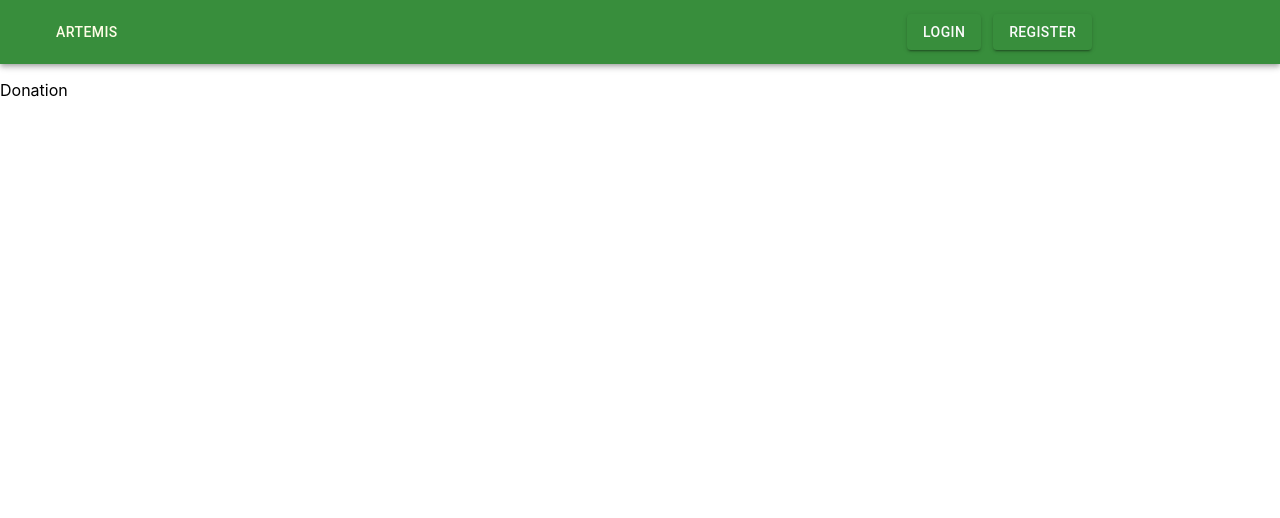
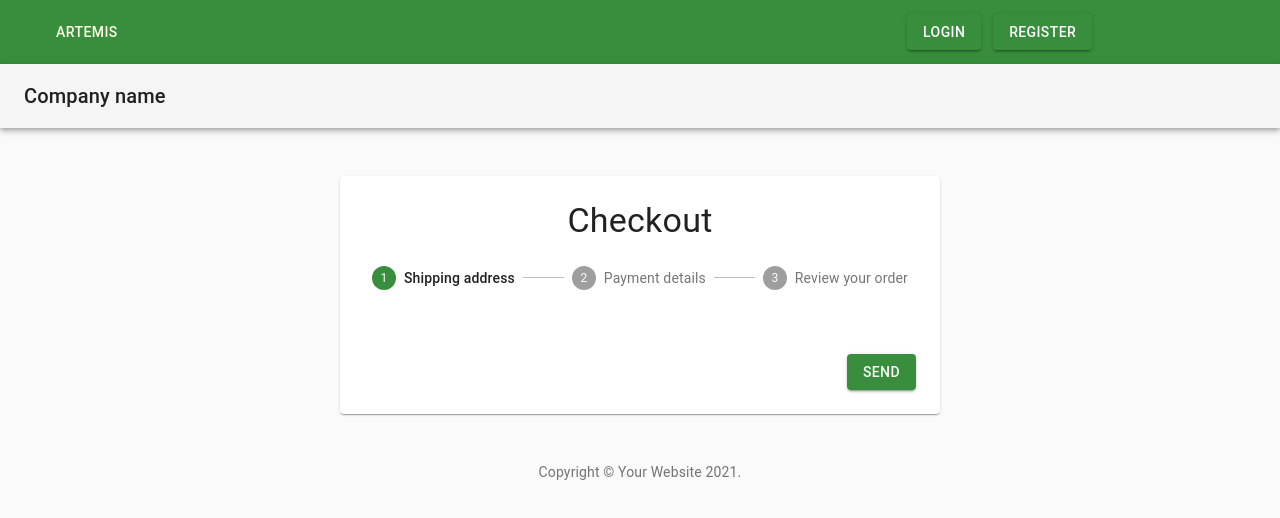
Before and after one commit to Alb33rt/artemis, a React (Create React App) app in the folder code-client/: page /donation in a window 1280 px wide. Shown: the top 518 px of the page. Built offline with nearby package versions, Linux system fonts and the light colour scheme; no server answers.

Commit message:
fix Theme export issue

```diff
--- a/code-client/src/colorTheme.js
+++ b/code-client/src/colorTheme.js
@@ -1,6 +1,6 @@
 import { createTheme } from '@material-ui/core/styles';
 
-export const theme = createTheme({
+const theme = createTheme({
   palette: {
     primary: {
       light: '#6abf69',
@@ -16,3 +16,5 @@ export const theme = createTheme({
     },
   },
 });
+
+export {theme as Theme};
--- a/code-client/src/components/carbonEntryPage.jsx
+++ b/code-client/src/components/carbonEntryPage.jsx
@@ -9,7 +9,7 @@ import Paper from '@material-ui/core/Paper';
 import Typography from '@material-ui/core/Typography';
 import Grid from '@material-ui/core/Grid';
 import Link from '@material-ui/core/Link';
-import { theme } from "../colorTheme";
+import { Theme } from "../colorTheme";
 import ReactDOM from "react-dom";
 
 const useStyles = makeStyles((theme) => ({
@@ -66,7 +66,7 @@ class CarbonEntryPage extends React.Component{
 
     render(){
         return(
-            <ThemeProvider theme={theme}>
+            <ThemeProvider theme={Theme}>
                 <Container maxWidth="1g">
                 <Paper elevation={0} />
                     <Grid container>
--- a/code-client/src/components/donation.jsx
+++ b/code-client/src/components/donation.jsx
@@ -1,10 +1,126 @@
-import React from "react";
+import React from 'react';
+import { makeStyles, ThemeProvider } from '@material-ui/core/styles';
+import CssBaseline from '@material-ui/core/CssBaseline';
+import AppBar from '@material-ui/core/AppBar';
+import Toolbar from '@material-ui/core/Toolbar';
+import Paper from '@material-ui/core/Paper';
+import Stepper from '@material-ui/core/Stepper';
+import Step from '@material-ui/core/Step';
+import StepLabel from '@material-ui/core/StepLabel';
+import Button from '@material-ui/core/Button';
+import Link from '@material-ui/core/Link';
+import Typography from '@material-ui/core/Typography';
+import {Theme} from "../colorTheme";
+
+function Copyright() {
+    return (
+        <Typography variant="body2" color="textSecondary" align="center">
+            {'Copyright © '}
+            <Link color="inherit" href="https://material-ui.com/">
+                Your Website
+            </Link>{' '}
+            {new Date().getFullYear()}
+            {'.'}
+        </Typography>
+    );
+}
+
+const useStyles = makeStyles((theme) => ({
+    appBar: {
+        position: 'relative',
+    },
+    layout: {
+        width: 'auto',
+        marginLeft: theme.spacing(2),
+        marginRight: theme.spacing(2),
+        [theme.breakpoints.up(600 + theme.spacing(2) * 2)]: {
+            width: 600,
+            marginLeft: 'auto',
+            marginRight: 'auto',
+        },
+    },
+    paper: {
+        marginTop: theme.spacing(3),
+        marginBottom: theme.spacing(3),
+        padding: theme.spacing(2),
+        [theme.breakpoints.up(600 + theme.spacing(3) * 2)]: {
+            marginTop: theme.spacing(6),
+            marginBottom: theme.spacing(6),
+            padding: theme.spacing(3),
+        },
+    },
+    stepper: {
+        padding: theme.spacing(3, 0, 5),
+    },
+    buttons: {
+        display: 'flex',
+        justifyContent: 'flex-end',
+    },
+    button: {
+        marginTop: theme.spacing(3),
+        marginLeft: theme.spacing(1),
+    },
+}));
+
+const steps = ['Shipping address', 'Payment details', 'Review your order'];
+
+export default function Checkout() {
+    const classes = useStyles();
+    const [activeStep, setActiveStep] = React.useState(0);
 
 
-export default class Donation extends React.Component{
-
-
-    render(){
-        return <p>Donation</p>
-    }
+    return (
+        <ThemeProvider theme={Theme}>
+            <React.Fragment>
+                <CssBaseline />
+                <AppBar position="absolute" color="default" className={classes.appBar}>
+                    <Toolbar>
+                        <Typography variant="h6" color="inherit" noWrap>
+                            Company name
+                        </Typography>
+                    </Toolbar>
+                </AppBar>
+                <main className={classes.layout}>
+                    <Paper className={classes.paper}>
+                        <Typography component="h1" variant="h4" align="center">
+                            Checkout
+                        </Typography>
+                        <Stepper activeStep={activeStep} className={classes.stepper}>
+                            {steps.map((label) => (
+                                <Step key={label}>
+                                    <StepLabel>{label}</StepLabel>
+                                </Step>
+                            ))}
+                        </Stepper>
+                        <React.Fragment>
+                            {activeStep === steps.length ? (
+                                <React.Fragment>
+                                    <Typography variant="h5" gutterBottom>
+                                        Thank you for your order.
+                                    </Typography>
+                                    <Typography variant="subtitle1">
+                                        Your order number is #2001539. We have emailed your order confirmation, and will
+                                        send you an update when your order has shipped.
+                                    </Typography>
+                                </React.Fragment>
+                            ) : (
+                                <React.Fragment>
+                                    <div className={classes.buttons}>
+                                        <Button
+                                            variant="contained"
+                                            color="primary"
+                                            className={classes.button}
+                                        >
+                                            Send
+                                        </Button>
+                                    </div>
+                                </React.Fragment>
+                            )}
+                        </React.Fragment>
+                    </Paper>
+                    <Copyright />
+                </main>
+            </React.Fragment>
+        </ThemeProvider>
+    );
 }
--- a/code-client/src/components/home.jsx
+++ b/code-client/src/components/home.jsx
@@ -9,7 +9,7 @@ import Paper from '@material-ui/core/Paper';
 import Typography from '@material-ui/core/Typography';
 import Grid from '@material-ui/core/Grid';
 import Link from '@material-ui/core/Link';
-import { theme } from "../colorTheme";
+import { Theme } from "../colorTheme";
 
 /*
 const HeroSection = styled.section`
@@ -96,7 +96,7 @@ class Home extends React.Component {
 
     render() {
         return (
-            <ThemeProvider theme={theme}>
+            <ThemeProvider theme={Theme}>
                 <Container maxWidth="lg">
                     <Paper className={classes.mainFeaturedPost} style={{ backgroundImage: `url(${backgroundImage})`, backgroundRepeat: `round` }}>
                         {/* Increase the priority of the hero background image */}
--- a/code-client/src/components/navBar.jsx
+++ b/code-client/src/components/navBar.jsx
@@ -11,7 +11,7 @@ import IconButton from '@material-ui/core/IconButton';
 import MenuIcon from '@material-ui/icons/Menu';
 import MenuItem from '@material-ui/core/MenuItem';
 import AccountCircle from '@material-ui/icons/AccountCircle';
-import { theme } from '../colorTheme';
+import {Theme} from "../colorTheme";
 import AuthContext from "../auth-context";
 
 
@@ -82,7 +82,7 @@ class NavBar extends React.Component {
     render() {
     //    this.Authentication()
         return (
-            <ThemeProvider theme={theme}>
+            <ThemeProvider theme={Theme}>
                 <div className={classes.root}>
                     <AppBar position="static">
                         <Toolbar>
--- a/code-client/src/components/signin.jsx
+++ b/code-client/src/components/signin.jsx
@@ -10,7 +10,7 @@ import Box from '@material-ui/core/Box';
 import Typography from '@material-ui/core/Typography';
 import { makeStyles, ThemeProvider } from '@material-ui/core/styles';
 import Container from '@material-ui/core/Container';
-import { theme } from '../colorTheme';
+import { Theme } from '../colorTheme';
 import { withRouter } from "react-router";
 import AuthContext from "../auth-context";
 
@@ -118,7 +118,7 @@ class SignIn extends React.Component {
   render() {
     console.log("rendering...")
     return (
-      <ThemeProvider theme={theme}>
+      <ThemeProvider theme={Theme}>
         <Container component="main" maxWidth="xs">
           <CssBaseline />
           <div className={classes.paper} style={{ marginTop: "50%" }}>
--- a/code-client/src/components/signup.jsx
+++ b/code-client/src/components/signup.jsx
@@ -8,7 +8,7 @@ import Box from '@material-ui/core/Box';
 import Typography from '@material-ui/core/Typography';
 import { makeStyles, ThemeProvider } from '@material-ui/core/styles';
 import Container from '@material-ui/core/Container';
-import {theme} from '../colorTheme';
+import {Theme} from '../colorTheme';
 import { withRouter } from 'react-router-dom';
 import { Redirect } from "react-router";
 import AuthContext from "../auth-context";
@@ -111,7 +111,7 @@ class SignUp extends React.Component {
   render() {
     return (
       <AuthContext.Provider value={this.state.loggedIn}>
-      <ThemeProvider theme={theme}>
+      <ThemeProvider theme={Theme}>
       <Container component="main" maxWidth="xs">
         <CssBaseline />
         <div className={classes.paper} style={{marginTop:"40%"}}>
```
